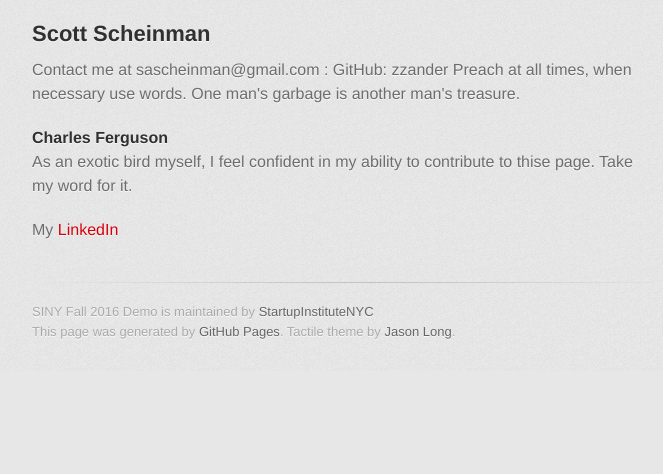
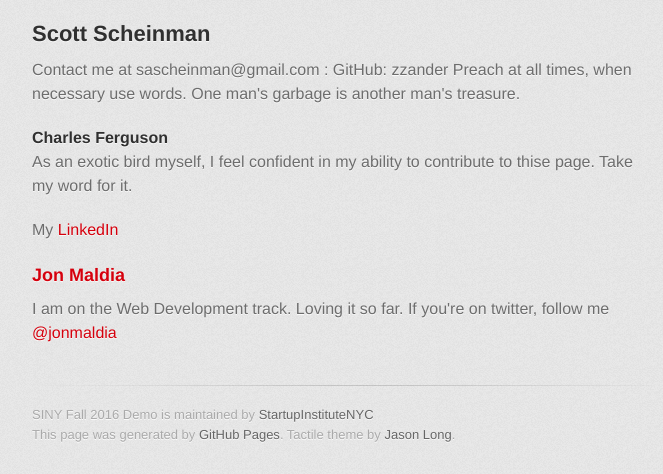
Before and after one commit to StartupInstituteNYC/SINYFall2016Demo, a plain HTML site: page index.html in a window 1280 px wide. Shown: the part 1344-1818 px from the top of the page, without its empty margins (298-961 px from the left). Before the commit the page ends 1715 px from the top, so only its background shows below. Drawn offline with Linux system fonts and the light colour scheme; a web font is replaced by a local one.

Commit message:
This is my profile

```diff
--- a/index.html
+++ b/index.html
@@ -76,6 +76,14 @@ One man's garbage is another man's treasure.</p>
 <p>As an exotic bird myself, I feel confident in my ability to contribute to thise page. Take my word for it.</p>
 <p>My <a href="https://www.linkedin.com/in/charles-ferguson-jr">LinkedIn</a></p>
 
+
+<h3>
+<a id="sinyc" class="anchor" href="#sinyc" aria-hidden="true"><span aria-hidden="true" class="octicon octicon-link"></span></a>Jon Maldia</h3>
+
+<p>I am on the Web Development track. Loving it so far. If you're on twitter, follow me <a href="http://www.twitter.com/jonmaldia">@jonmaldia</a></p>
+
+
+
         </section>
 
         <footer>
```
